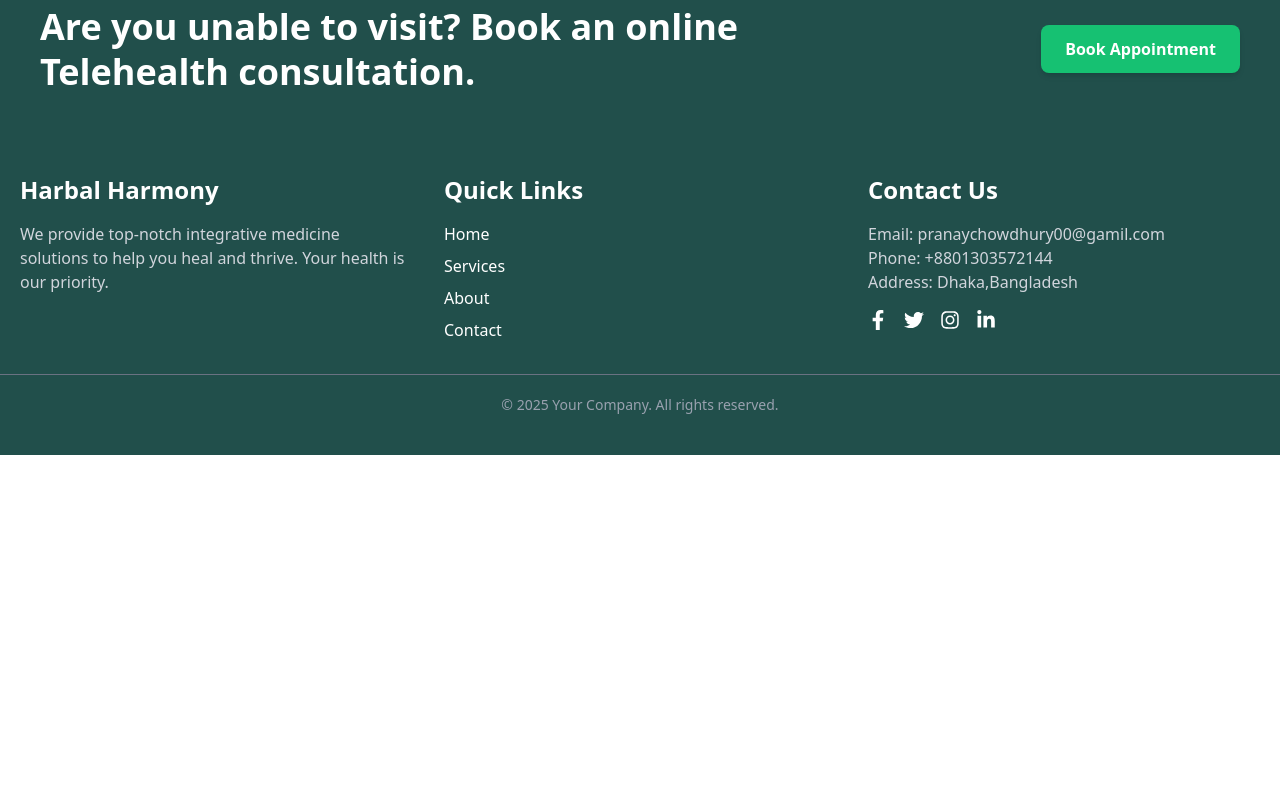
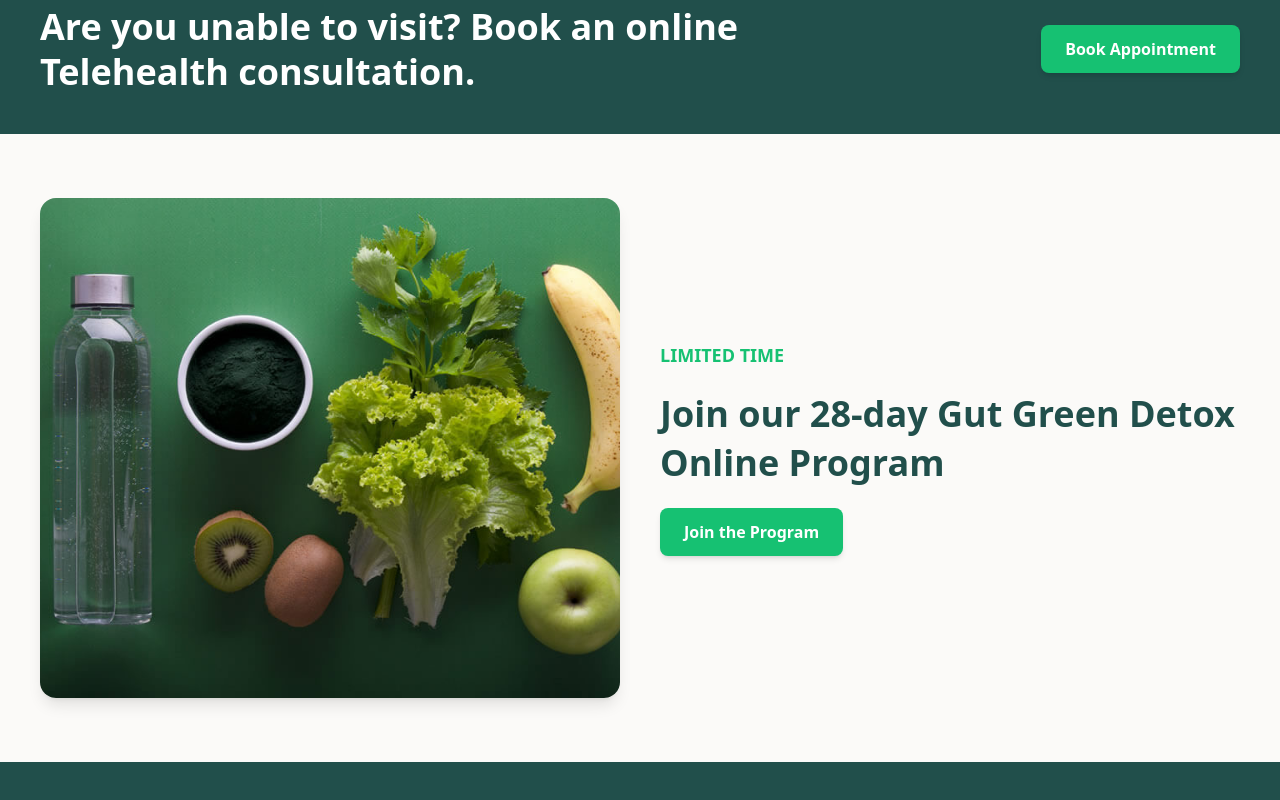
Before and after one commit to PranayChowdhury00/Herbal_Harmony, a React (Vite) app: page /about in a window 1280 px wide. Shown: the part 2740-3540 px from the top of the page. Before the commit the page ends 3195 px from the top, so only its background shows below. Built offline with nearby package versions, Linux system fonts and the light colour scheme.

Commit message:
completing the sixth  section

```diff
--- a/src/pages/About/About.jsx
+++ b/src/pages/About/About.jsx
@@ -4,6 +4,7 @@ import SecondeSection from './SecondeSection/SecondeSection';
 import ThirdSection from './ThirdSection/ThirdSection';
 import FourthSection from './FourthSection/FourthSection';
 import FifthSection from './FifthSection/FIfthSection';
+import SixthSection from './SixthSection/SixthSection';
 
 const About = () => {
     return (
@@ -13,6 +14,7 @@ const About = () => {
             <ThirdSection></ThirdSection>
             <FourthSection></FourthSection>
             <FifthSection></FifthSection>
+            <SixthSection></SixthSection>
         </div>
     );
 };
--- /dev/null
+++ b/src/pages/About/SixthSection/SixthSection.jsx
@@ -0,0 +1,40 @@
+import { useEffect } from 'react';
+import AOS from 'aos';
+import 'aos/dist/aos.css';
+import img4 from '/flos-24.jpg';
+
+const SixthSection = () => {
+    useEffect(() => {
+        AOS.init({
+            duration: 1000, // Animation duration
+            easing: 'ease-in-out', // Easing for smooth animations
+            once: false, // Ensures the animation triggers every time the element comes into the viewport
+        });
+    }, []);
+
+    return (
+        <div className='bg-[#FBFAF8] py-16'>
+            <div className="max-w-7xl mx-auto flex flex-col md:flex-row items-center gap-10 px-6 md:px-10">
+
+                {/* Image Section with AOS Animation */}
+                <div className="md:w-1/2" data-aos="fade-right" data-aos-duration="1000">
+                    <img src={img4} alt="Detox Program" className='w-full h-[450px] md:h-[500px] rounded-2xl object-cover shadow-lg' />
+                </div>
+
+                {/* Text Section with AOS Animation */}
+                <div className="md:w-1/2 text-center md:text-left space-y-5" data-aos="fade-up" data-aos-duration="1000">
+                    <p className='text-[#16C172] font-semibold text-lg uppercase'>Limited time</p>
+                    <h2 className='text-[#214F4B] text-3xl md:text-4xl font-bold leading-snug'>
+                        Join our 28-day Gut Green Detox Online Program
+                    </h2>
+
+                    <button className='bg-[#16C172] text-white font-semibold py-3 px-6 rounded-lg transition duration-300 ease-in-out hover:text-[#214F4B] hover:bg-white shadow-md'>
+                        Join the Program
+                    </button>
+                </div>
+            </div>
+        </div>
+    );
+};
+
+export default SixthSection;
```
Also changed, not shown: public/flos-24.jpg (added).
